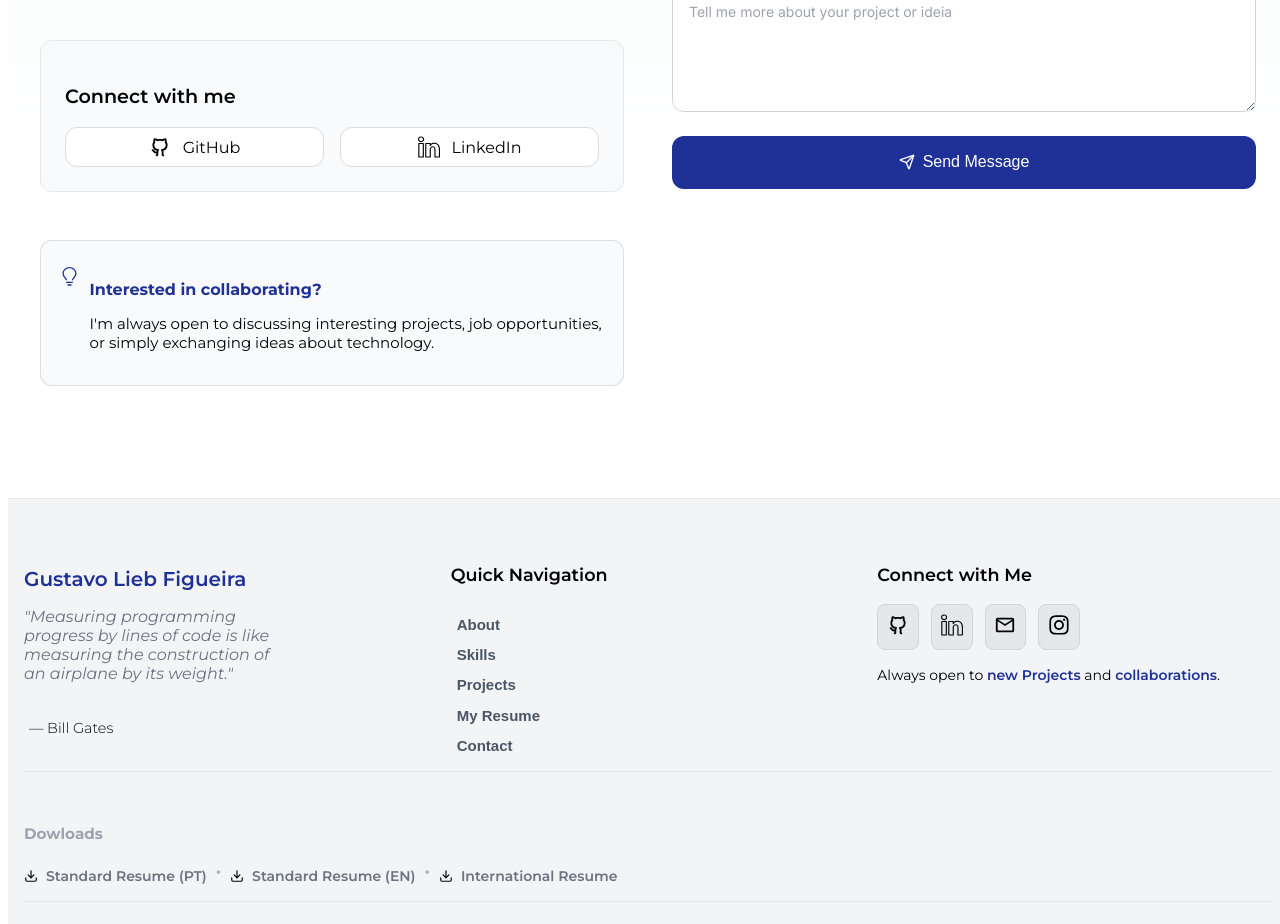
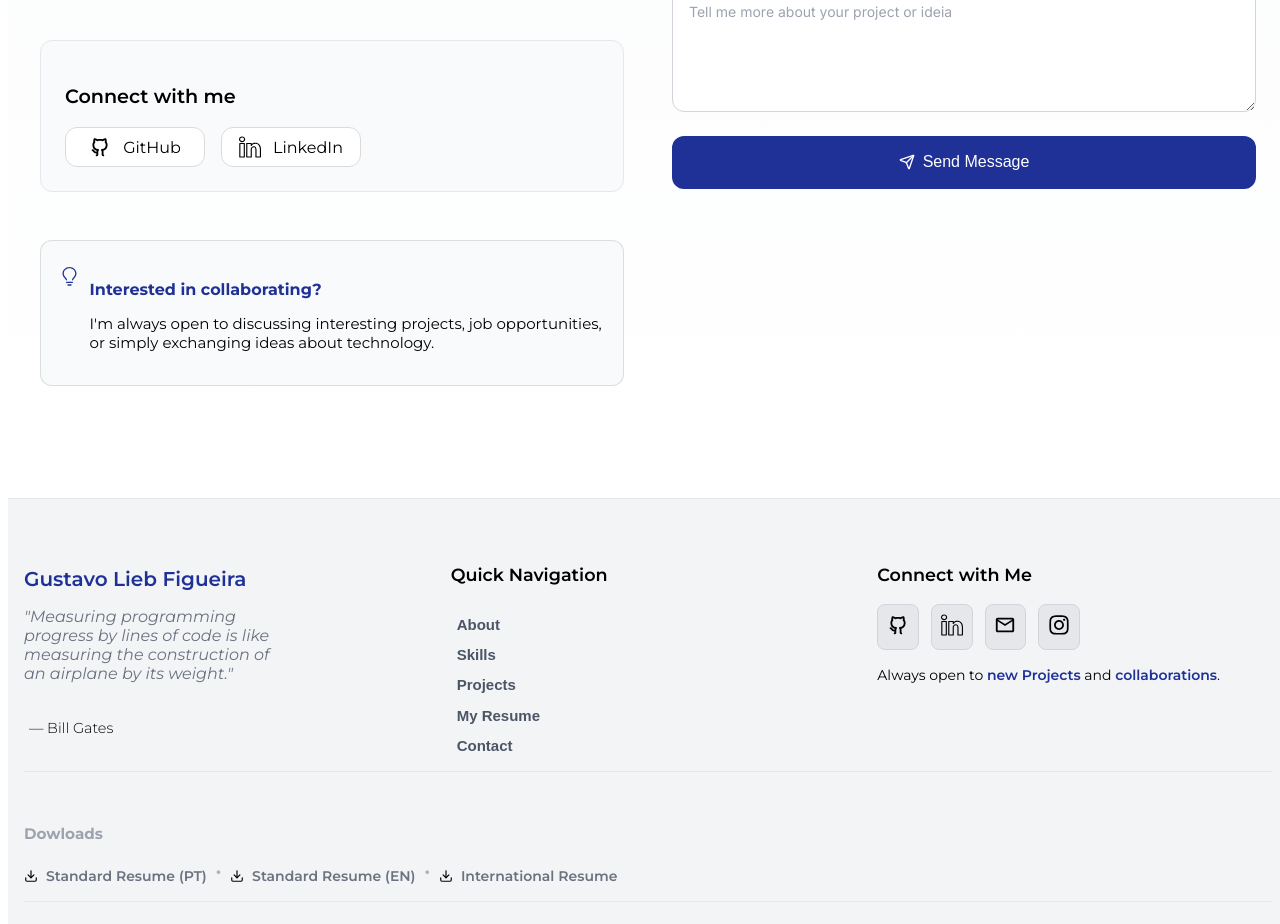
Before and after one commit to Lieberr/Portfolio-Gustavo-Lieb, a React (Vite) app in the folder portfolio-gustavo/: page / in a window 1280 px wide. Shown: the part 6020-6944 px from the top of the page. Built offline with nearby package versions, Linux system fonts and the light colour scheme.

Commit message:
Teste social links pt3

```diff
--- a/portfolio-gustavo/src/index.css
+++ b/portfolio-gustavo/src/index.css
@@ -471,7 +471,7 @@ color: #e5e7eb;
     display: flex;
     gap: 16px;
     width: 100%;
-     grid-template-columns: repeat(2, minmax(140px, 1fr));
+     grid-template-columns: repeat(2, 1fr);
 }
 
 .title-social{
@@ -481,7 +481,8 @@ color: #e5e7eb;
 
 .container-social-links a{
 
-  width: 100%;
+  width: auto;
+  min-width: 140px;
   justify-content: center;
     display: flex;
     align-items: center;
@@ -585,6 +586,7 @@ textarea::placeholder{
     transition: 0.3s;
     font-size: 16px;
     color: white;
+     box-sizing: border-box;
 }
 
 .contact-btn:hover{
```
